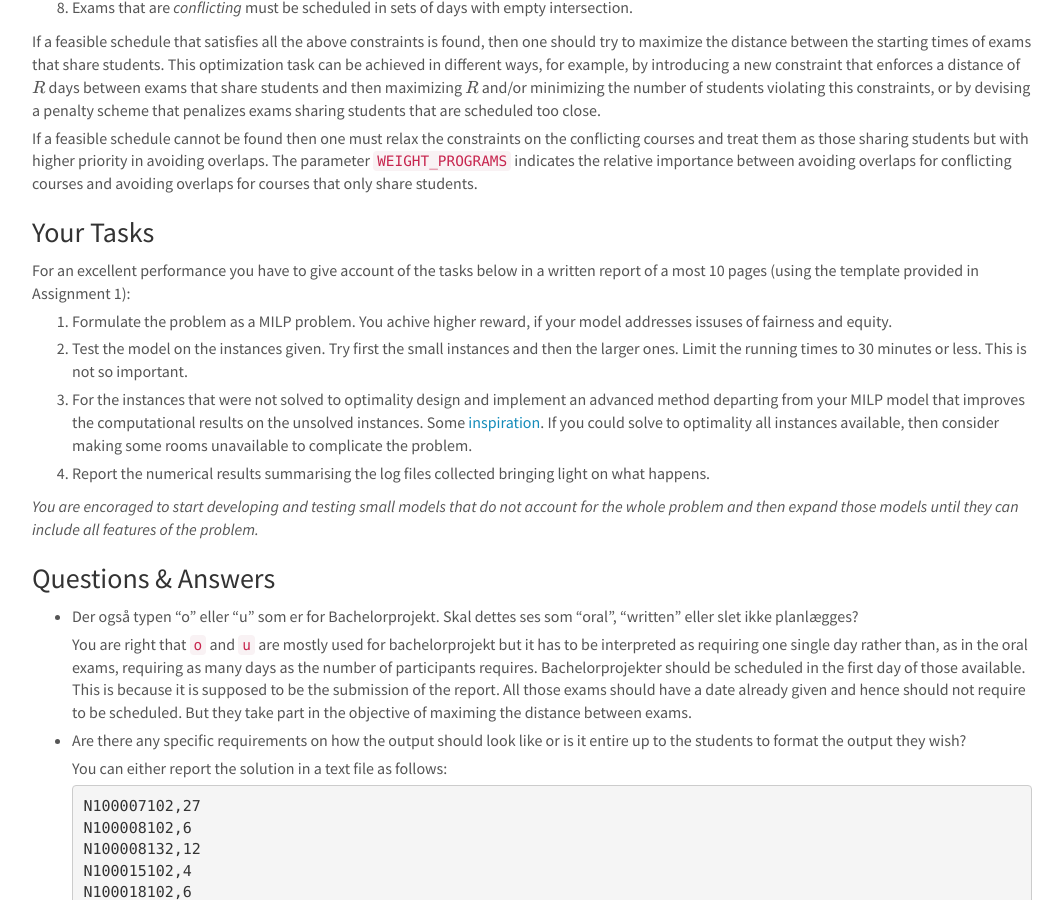
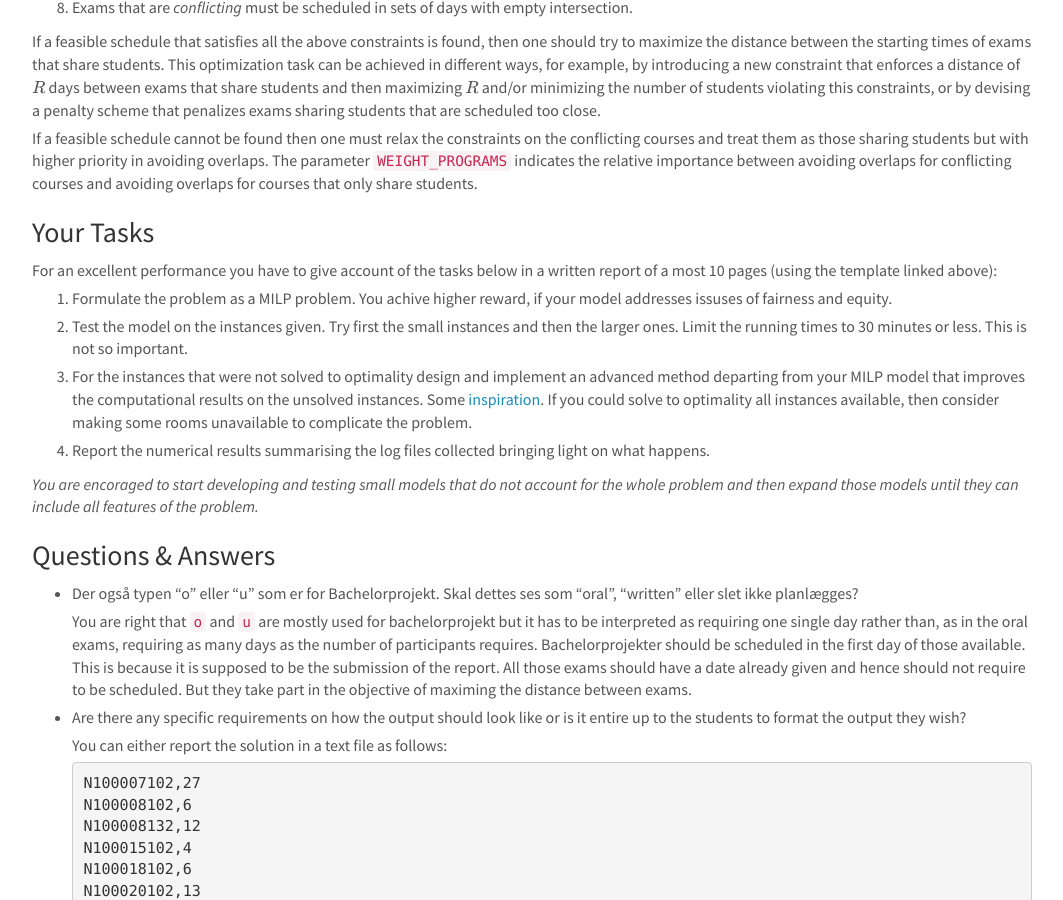
Before and after one commit to DM872/dm872.github.io, a Jekyll site: the page built from _posts/2022-05-30-exams.md, in a window 1280 px wide and 900 px high, scrolled down 1241 px. Shown: the whole window, without its empty margins (108-1171 px from the left). Built offline with Jekyll 4.4.1, drawn with Linux system fonts in a browser that asks for light colours; nearby versions of some CDN libraries; formulas are drawn with MathJax 3; a script that is not in the unit is left out; comment, search, counter and statistics services are not loaded.

Commit message:
updated assignment 2

```diff
--- a/_posts/2022-05-30-exams.md
+++ b/_posts/2022-05-30-exams.md
@@ -125,8 +125,7 @@ only share students.
 
 
 For an excellent performance you have to give account of the tasks below
-in a written report of a most 10 pages (using the template provided in
-Assignment 1):
+in a written report of a most 10 pages (using the template linked above):
 
 1.  Formulate the problem as a MILP problem. You achive higher reward,
     if your model addresses issuses of fairness and equity.
```
